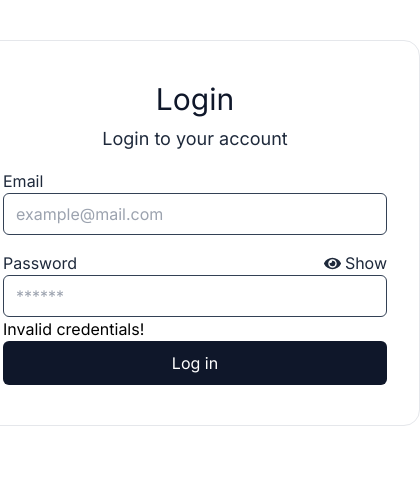
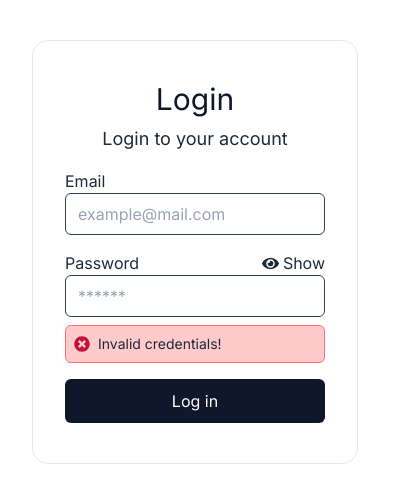
Before and after one commit to sashacvetkovich/next-auth-boilerplate, a Next.js app: page /auth/login in a window 390 px wide. Both pictures are taken after typing "name@example.com", "Sample123" into the empty fields and a click on the button "Log in". Shown: the top 502 px of the page, 420 px wide, since content can reach past the window. Built offline with nearby package versions, Linux system fonts and the light colour scheme; no server answers; the database is empty.

Commit message:
Added info message component

```diff
--- a/src/components/auth/AuthErrorMessage.tsx
+++ /dev/null
@@ -1,12 +0,0 @@
-
-interface AuthErrorMessageProps {
-  message?: string;
-}
-
-const AuthErrorMessage = ({ message }: AuthErrorMessageProps) => {
-  if (!message) return null;
-
-  return <div>{message}</div>;
-};
-
-export default AuthErrorMessage;
--- a/src/components/auth/AuthSuccessMessage.tsx
+++ /dev/null
@@ -1,12 +0,0 @@
-
-interface AuthSuccessMessageProps {
-  message?: string;
-}
-
-const AuthSuccessMessage = ({ message }: AuthSuccessMessageProps) => {
-  if (!message) return null;
-
-  return <div>{message}</div>;
-};
-
-export default AuthSuccessMessage;
--- a/src/components/auth/LoginForm.tsx
+++ b/src/components/auth/LoginForm.tsx
@@ -1,18 +1,19 @@
 'use client';
 import { useState, useTransition } from 'react';
-
-import * as z from 'zod';
 import { useForm } from 'react-hook-form';
-import { zodResolver } from '@hookform/resolvers/zod';
+import { useSearchParams } from 'next/navigation';
+// Schemas
 import { LoginSchema } from '@/schemas';
-
-import AuthSuccessMessage from './AuthSuccessMessage';
-import AuthErrorMessage from './AuthErrorMessage';
-import { useSearchParams } from 'next/navigation';
+// Server actions
 import { login } from '@/actions/login';
+// Components
 import TextInput from '../inputs/TextInput/TextInput';
 import PasswordInput from '../inputs/PasswordInput/PasswordInput';
 import Button from '../shared/Button/Button';
+import InfoMessage from '../shared/InfoMessage/InfoMessage';
+// Utils
+import * as z from 'zod';
+import { zodResolver } from '@hookform/resolvers/zod';
 
 const LoginForm = () => {
   const searchParams = useSearchParams();
@@ -59,18 +60,19 @@ const LoginForm = () => {
   };
 
   return (
-    <form className='min-w-96' onSubmit={form.handleSubmit(handleSubmitForm)}>
+    <form
+      className='sm:min-w-96'
+      onSubmit={form.handleSubmit(handleSubmitForm)}
+    >
       {isTwoFactorVisible && (
-        <div>
-          <label htmlFor='code'>Two Factor Code</label>
-          <input
-            id='code'
-            type='text'
-            {...form.register('code')}
-            placeholder='12345'
-            disabled={isLoading}
-          />
-        </div>
+        <TextInput
+          id='code'
+          label='Two Factor Code<'
+          type='code'
+          placeholder='123456'
+          form={form}
+          isDisabled={isLoading}
+        />
       )}
       {!isTwoFactorVisible && (
         <div className='space-y-4'>
@@ -91,8 +93,10 @@ const LoginForm = () => {
           />
         </div>
       )}
-      <AuthSuccessMessage message={successMessage} />
-      <AuthErrorMessage message={errorMessage || notLinkedErrorMessage} />
+
+      <InfoMessage text={successMessage} type='success' />
+      <InfoMessage text={errorMessage || notLinkedErrorMessage} type='error' />
+
       <Button
         text={isTwoFactorVisible ? 'Confirm' : 'Log in'}
         isDisabled={isLoading}
--- a/src/components/inputs/PasswordInput/PasswordInput.tsx
+++ b/src/components/inputs/PasswordInput/PasswordInput.tsx
@@ -11,6 +11,7 @@ interface PasswordInputProps {
   placeholder: string;
   label: string;
   isDisabled?: boolean;
+  showPasswordStrengthBox?: boolean;
   form: UseFormReturn<{
     email: string;
     password: string;
@@ -24,6 +25,7 @@ const PasswordInput = ({
   label,
   isDisabled,
   form,
+  showPasswordStrengthBox,
 }: PasswordInputProps) => {
   const [isPasswordVisible, setIsPasswordVisible] = useState(false);
   const [isPasswordStrengthVisible, setIsPasswordStrengthVisible] =
@@ -81,6 +83,7 @@ const PasswordInput = ({
           onBlur={hidePasswordStrength}
           onChange={handleInputChange}
         />
+        {showPasswordStrengthBox && (
           <div
             className={`absolute bottom-0 left-0 h-1 w-[100%] bg-slate-400 rounded-b-3xl overflow-hidden transition-opacity duration-200 ${
               isPasswordStrengthVisible ? 'opacity-100' : 'opacity-0'
@@ -96,6 +99,7 @@ const PasswordInput = ({
               &nbsp;
             </div>
           </div>
+        )}
       </div>
     </div>
   );
--- a/src/components/shared/Button/Button.tsx
+++ b/src/components/shared/Button/Button.tsx
@@ -8,7 +8,7 @@ interface ButtonProps {
 const Button = ({ isDisabled, text }: ButtonProps) => {
   return (
     <button
-      className='bg-slate-900 text-white px-2 py-2.5 w-full rounded-md disabled:opacity-80'
+      className='bg-slate-900 text-white px-2 py-2.5 w-full mt-4 rounded-md disabled:opacity-80'
       type='submit'
       disabled={isDisabled}
     >
--- /dev/null
+++ b/src/components/shared/InfoMessage/InfoMessage.tsx
@@ -0,0 +1,31 @@
+import React from 'react';
+// Icons
+import { FaTimesCircle, FaCheckCircle } from 'react-icons/fa';
+
+interface InfoMessageProps {
+  text: string;
+  type: 'error' | 'success';
+}
+
+const InfoMessage = ({ text, type }: InfoMessageProps) => {
+  if (!text) return null;
+
+  return (
+    <div
+      className={`w-full flex items-center p-2 rounded-md mt-2 border ${
+        type === 'success'
+          ? 'border-green-400 bg-green-200'
+          : 'border-red-400 bg-red-200'
+      }  `}
+    >
+      {type === 'error' ? (
+        <FaTimesCircle className='text-rose-700' />
+      ) : (
+        <FaCheckCircle className='text-green-800' />
+      )}
+      <p className='ml-2 text-sm text-slate-800'>{text}</p>
+    </div>
+  );
+};
+
+export default InfoMessage;
```
Lines whose indentation alone changed are shown as unchanged.
